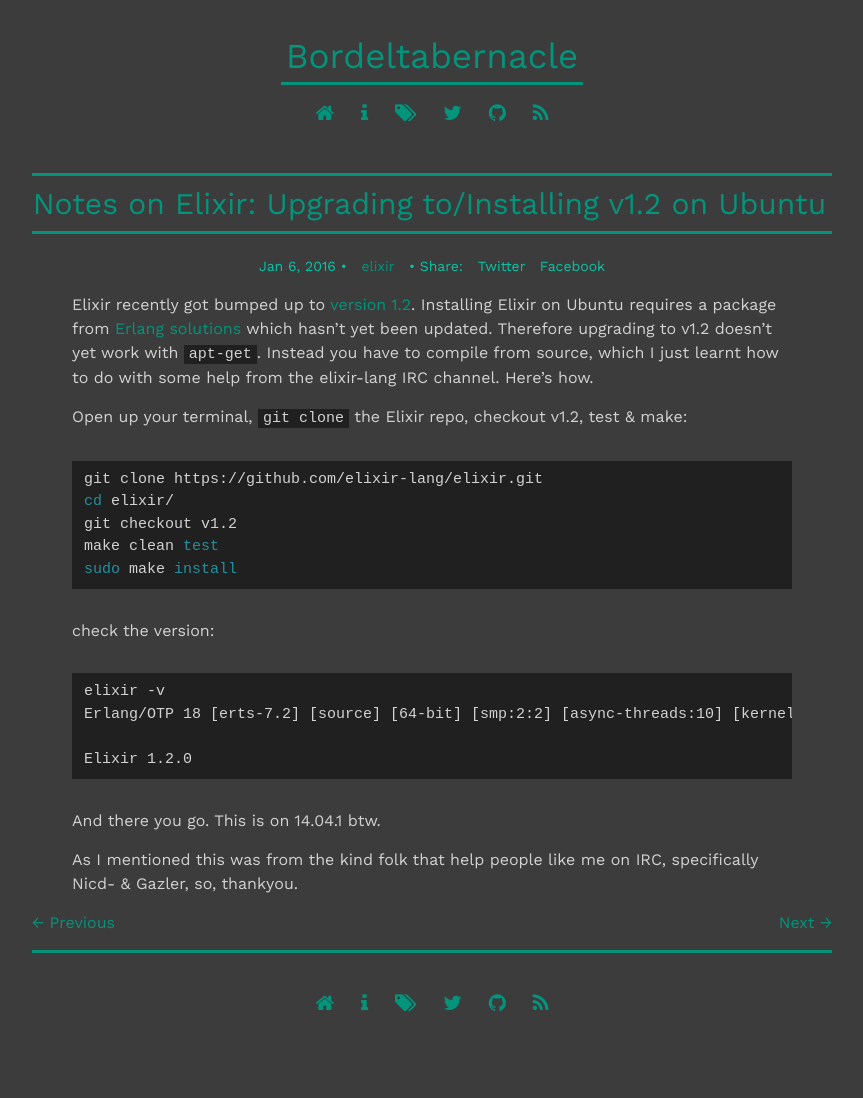
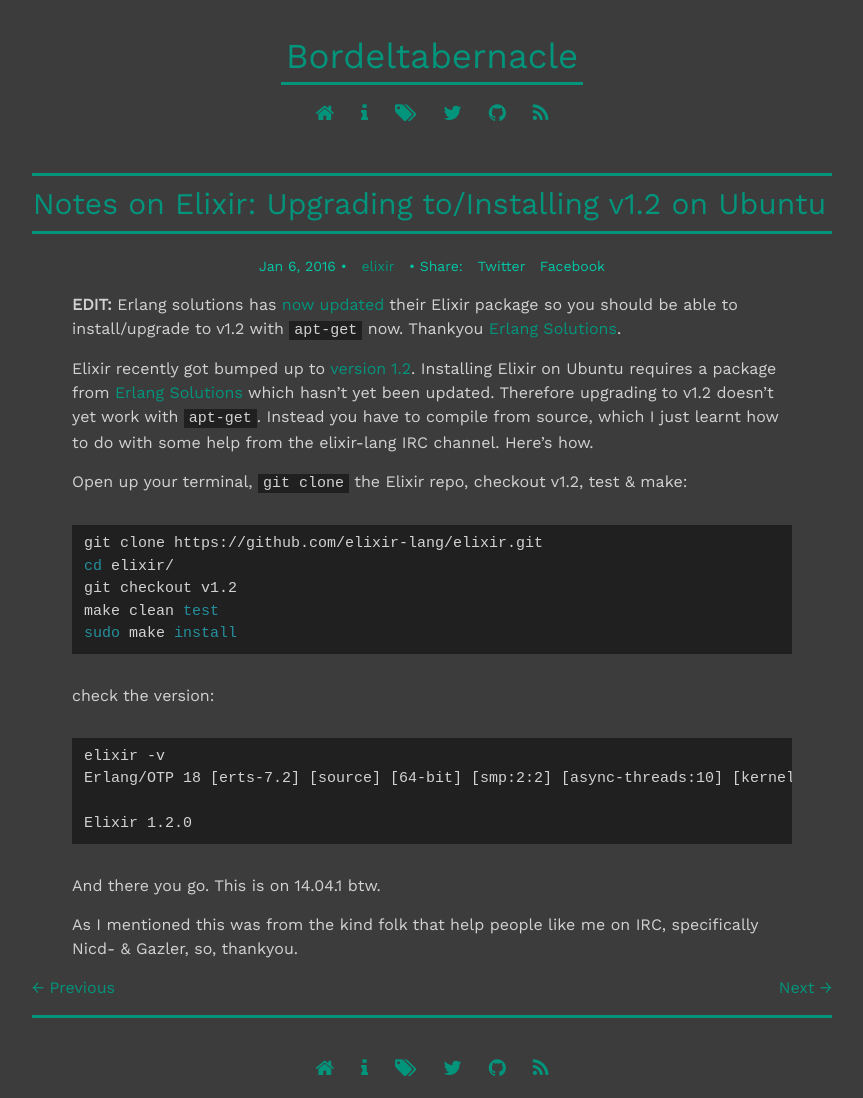
Before and after one commit to robphoenix/bordeltabernacle.github.io, a Jekyll site: the page built from _posts/2016-01-06-notes-on-elixir-upgrading-toinstalling-v12-on-ubuntu.md, in a window 1280 px wide. Shown: the whole page, without its empty margins (208-1071 px from the left). Built offline with Jekyll 4.4.1, drawn with Linux system fonts in a browser that asks for light colours; nearby versions of some CDN libraries; Markdown is read by kramdown in place of the engine named in the settings; comment, search, counter and statistics services are not loaded; before the commit the page ends 1033 px from its top, so only the background shows below that.

Commit message:
added EDIT to v1.2 install post

```diff
--- a/_posts/2016-01-06-notes-on-elixir-upgrading-toinstalling-v12-on-ubuntu.md
+++ b/_posts/2016-01-06-notes-on-elixir-upgrading-toinstalling-v12-on-ubuntu.md
@@ -5,8 +5,14 @@
 
 ---
 
+**EDIT:** Erlang solutions has
+[now updated](https://twitter.com/ErlangSolutions/status/685138290635333632)
+their Elixir package so you should be able to install/upgrade to v1.2 with
+`apt-get` now.  Thankyou [Erlang Solutions][es].
+
+
 Elixir recently got bumped up to [version 1.2][v1.2].  Installing Elixir on
-Ubuntu requires a package from [Erlang solutions][es] which hasn't yet been
+Ubuntu requires a package from [Erlang Solutions][es] which hasn't yet been
 updated. Therefore upgrading to v1.2 doesn't yet work with `apt-get`.  Instead
 you have to compile from source, which I just learnt how to do with some help
 from the elixir-lang IRC channel.  Here's how.
```
